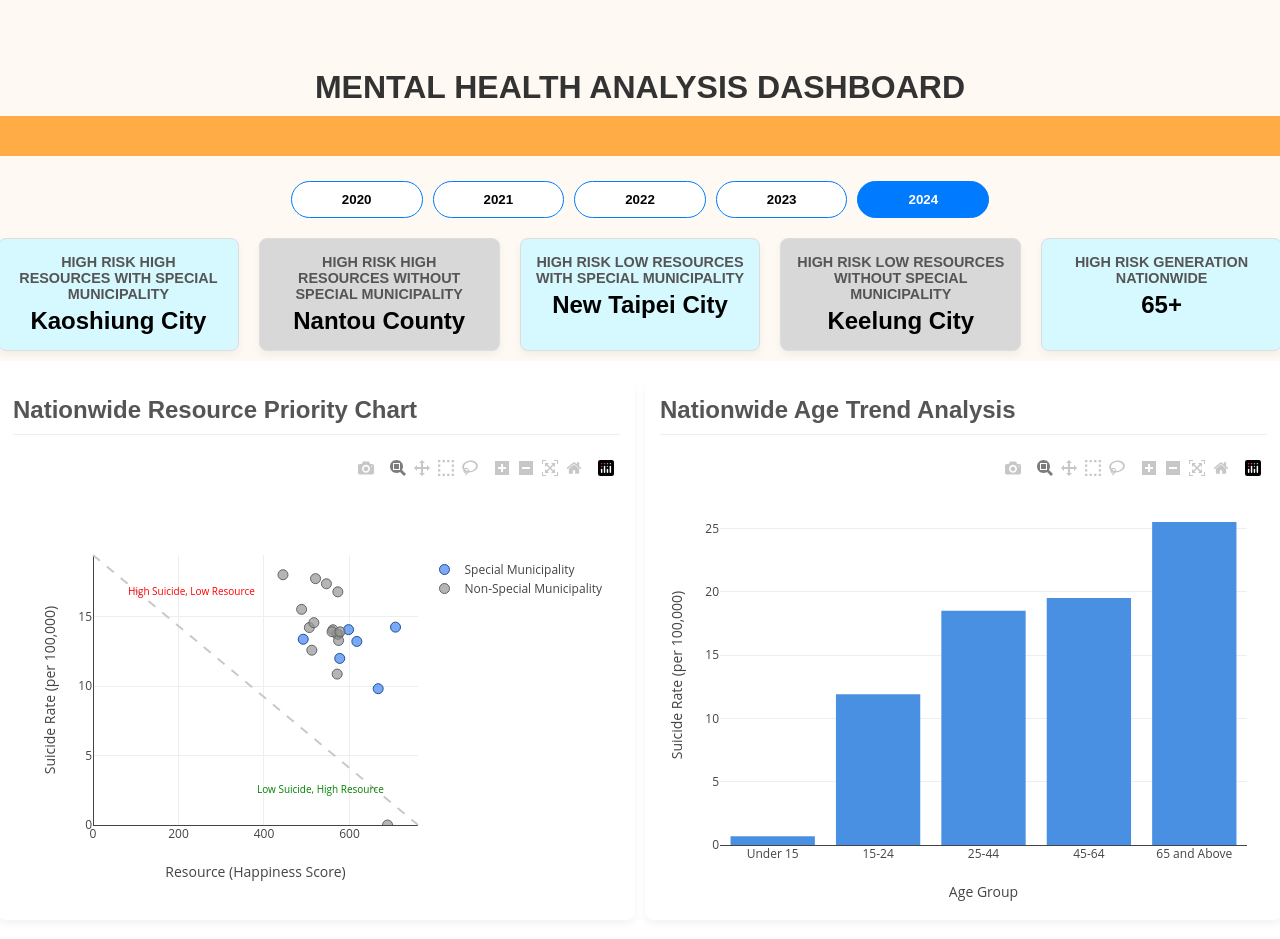
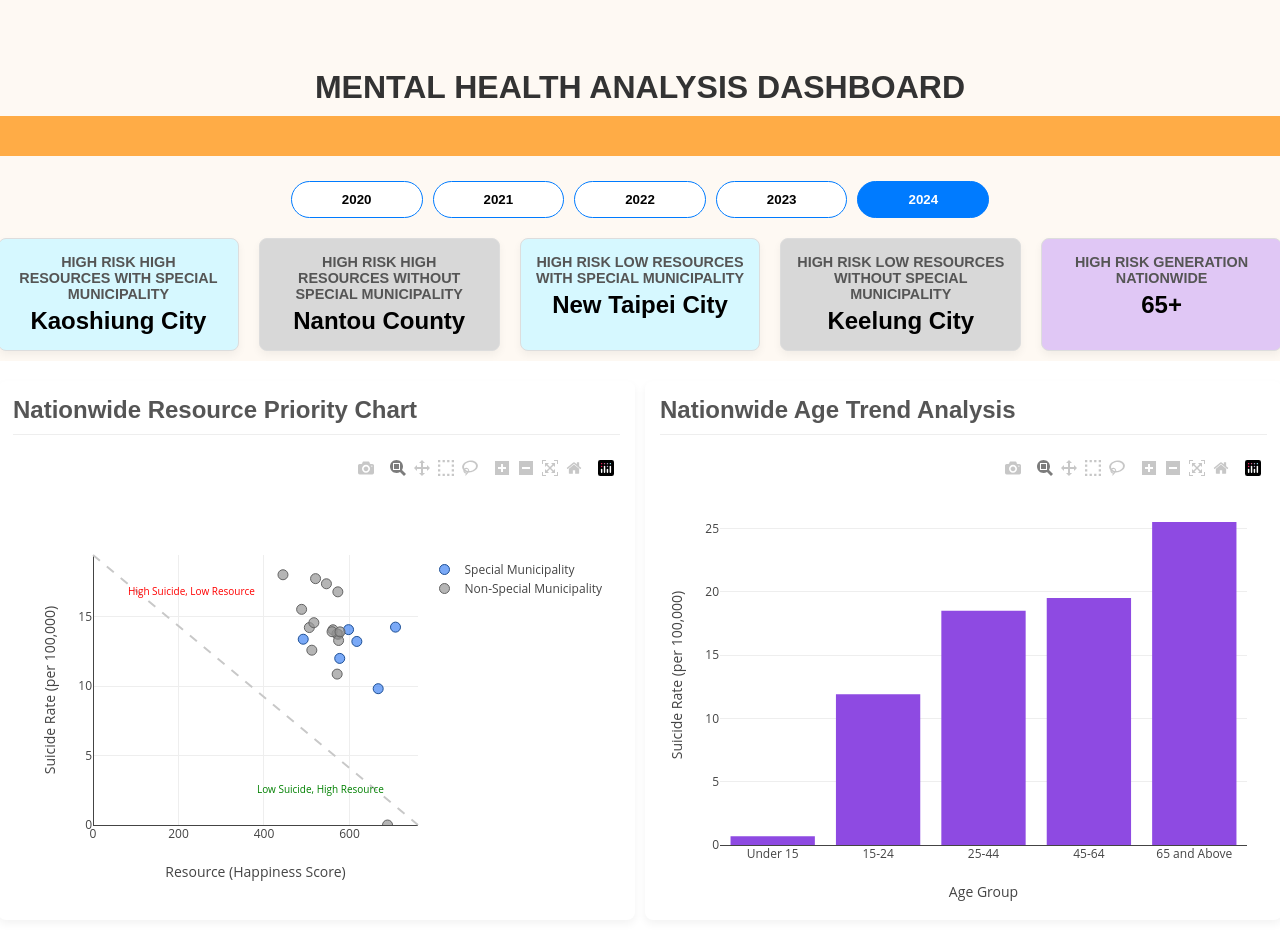
Before and after one commit to Kyou140/PDDS_Final_Project, a Flask app: page / in a window 1280 px wide. Shown: the top 939 px of the page. Run offline with Flask 3, Linux system fonts and the light colour scheme; data comes from the database, SQL or seed files in the repository; some libraries are stand-ins or nearby versions.

Commit message:
Add new data panel style and update high risk generation panel
Introduced the .data-panel-c CSS class for a new panel style and applied it to the 'High Risk Generation Nationwide' panel in index.html. Also updated the bar color in the age trend chart for improved visual distinction.

```diff
--- a/static/css/style.css
+++ b/static/css/style.css
@@ -118,6 +118,15 @@ h1 {
     border-radius: 8px;
     box-shadow: 0 4px 8px rgba(0, 0, 0, 0.05);
 }
+.data-panel-c {
+    flex: 1;
+    text-align: center;
+    border: 1px solid #ddd;
+    padding: 15px;
+    background-color: #e0c7f5;
+    border-radius: 8px;
+    box-shadow: 0 4px 8px rgba(0, 0, 0, 0.05);
+}
 .data-panel-a h3 {
     margin: 0 0 5px 0;
     font-size: 0.9em;
@@ -130,6 +139,12 @@ h1 {
     color: #555;
     text-transform: uppercase;
 }
+.data-panel-c h3 {
+    margin: 0 0 5px 0;
+    font-size: 0.9em;
+    color: #555;
+    text-transform: uppercase;
+}
 .data-panel-a .value {
     font-size: 1.5em;
     font-weight: bold;
@@ -137,6 +152,12 @@ h1 {
     display: block;
 }
 .data-panel-b .value {
+    font-size: 1.5em;
+    font-weight: bold;
+    color: #000000;
+    display: block;
+}
+.data-panel-c .value {
     font-size: 1.5em;
     font-weight: bold;
     color: #000000;
--- a/static/js/script.js
+++ b/static/js/script.js
@@ -194,7 +194,7 @@ function renderAgeTrendForYear(year) {
         x: ageLabels,
         y: suicideRates,
         type: "bar",
-        marker: { color: "#4a90e2" }
+        marker: { color: "#8e4ae2ff" }
     };
 
     const layout = {
--- a/templates/index.html
+++ b/templates/index.html
@@ -44,7 +44,7 @@
                     <h3>High Risk Low Resources without Special Municipality</h3>
                     <span id="highRiskLowResourcesValueWithoutSpecialMunicipality" class="value">--</span>
                 </div>
-                <div class="data-panel-a">
+                <div class="data-panel-c">
                     <h3>High Risk Generation Nationwide</h3>
                     <span id="highRiskGenerationValue" class="value">--</span>
                 </div>
@@ -52,7 +52,6 @@
         </div>
 
         <div id="top-row-split">
-
             <div id="resource-chart-panel">
                 <h2>Nationwide Resource Priority Chart</h2>
                 <div id="resourceChart" style="width: 100%; height: 450px;"></div>
```
